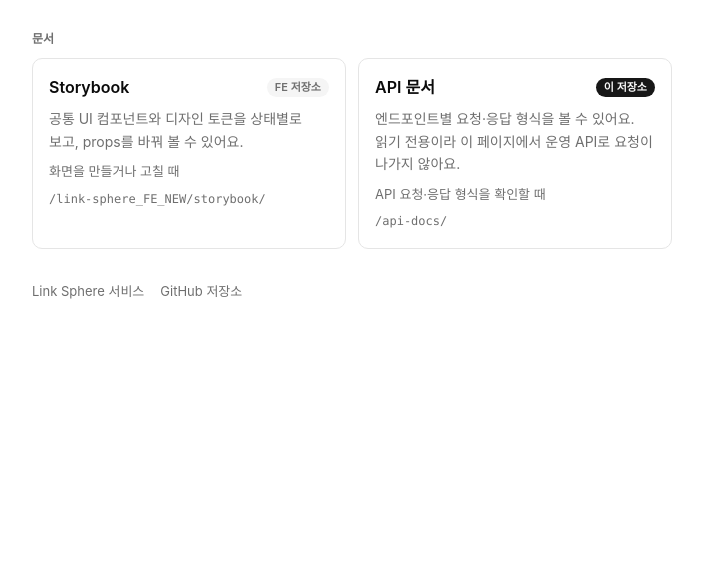
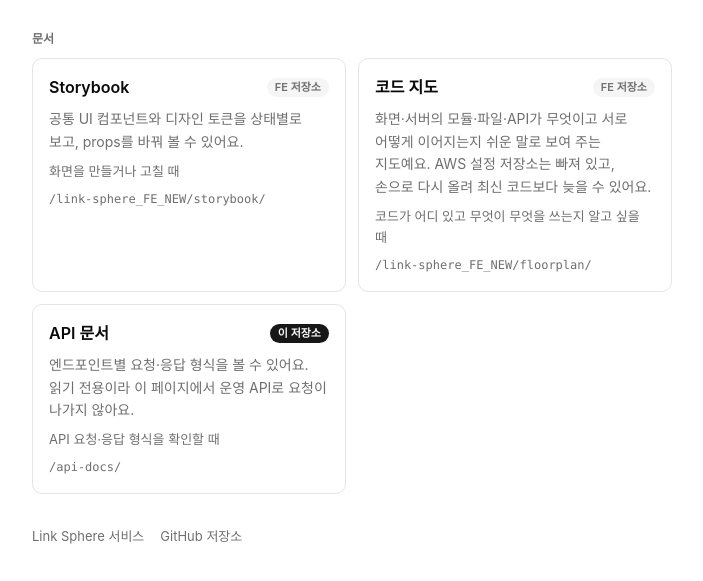
Before and after one commit to BAECHAN/link-sphere_BE_NEW, a plain HTML site: page pages-site/index.html in a window 1280 px wide. Shown: the part 141-722 px from the top of the page, without its empty margins (288-991 px from the left). Drawn offline with Linux system fonts and the light colour scheme.

Commit message:
docs(pages): Pages 첫 화면에 FE 코드 지도 카드를 더함 (#226)
FE 저장소 Pages에 코드 지도(/floorplan/, FE #671)가 생겨, 두 저장소 첫 화면을 같은 목록으로 두는 규칙(docs/DEPLOY.md)대로 BE 첫 화면에도 카드를 더하고 DEPLOY.md의 목록 문장을 맞췄다. 계획: FE docs/plans/2026-11-21-floorplan-pages.md Phase 2.

Co-authored-by: Claude Opus 5.5 <noreply@anthropic.com>

```diff
--- a/pages-site/index.html
+++ b/pages-site/index.html
@@ -215,6 +215,18 @@
             <p class="when">화면을 만들거나 고칠 때</p>
             <span class="path">/link-sphere_FE_NEW/storybook/</span>
           </a>
+          <a class="card" href="https://baechan.github.io/link-sphere_FE_NEW/floorplan/">
+            <span class="card-top">
+              <span class="name">코드 지도</span>
+              <span class="badge">FE 저장소</span>
+            </span>
+            <p>
+              화면·서버의 모듈·파일·API가 무엇이고 서로 어떻게 이어지는지 쉬운 말로 보여 주는
+              지도예요. AWS 설정 저장소는 빠져 있고, 손으로 다시 올려 최신 코드보다 늦을 수 있어요.
+            </p>
+            <p class="when">코드가 어디 있고 무엇이 무엇을 쓰는지 알고 싶을 때</p>
+            <span class="path">/link-sphere_FE_NEW/floorplan/</span>
+          </a>
           <a class="card" href="api-docs/">
             <span class="card-top">
               <span class="name">API 문서</span>
```
Also changed, not shown: 1 other file.
